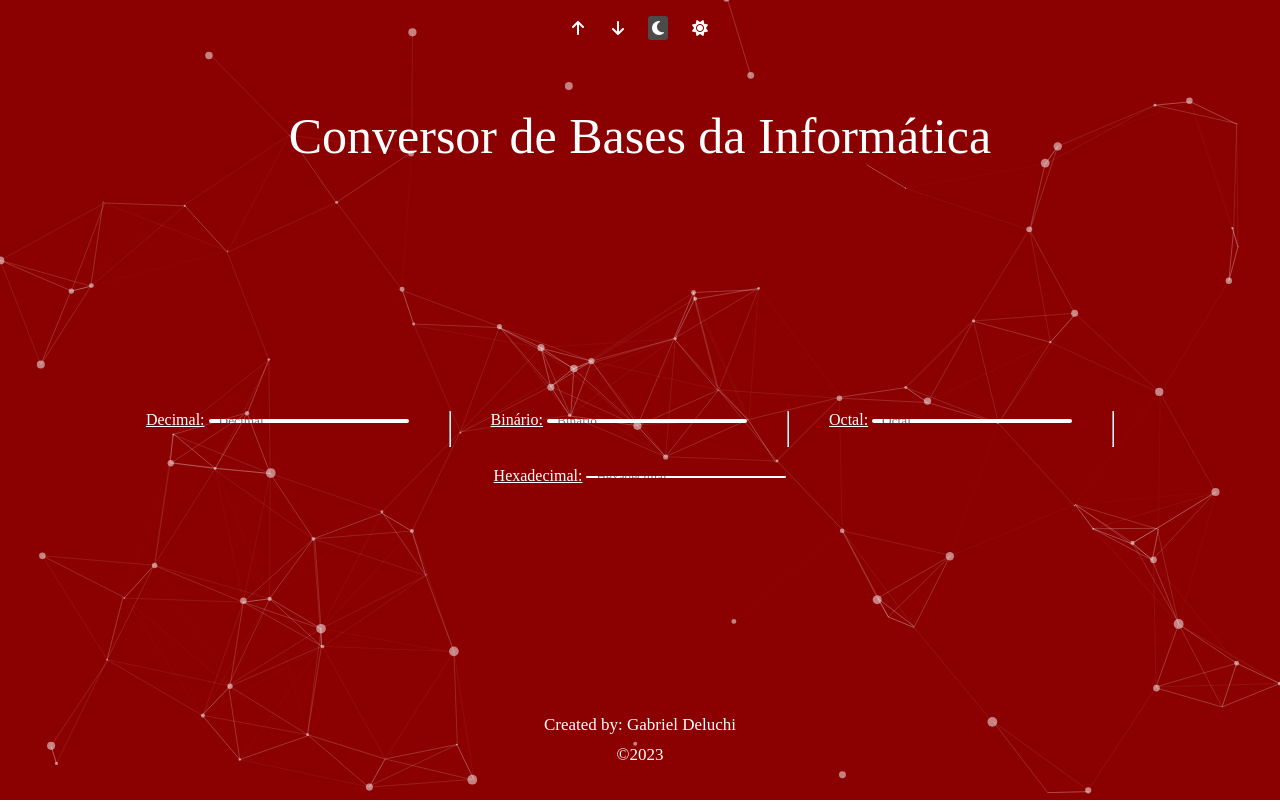
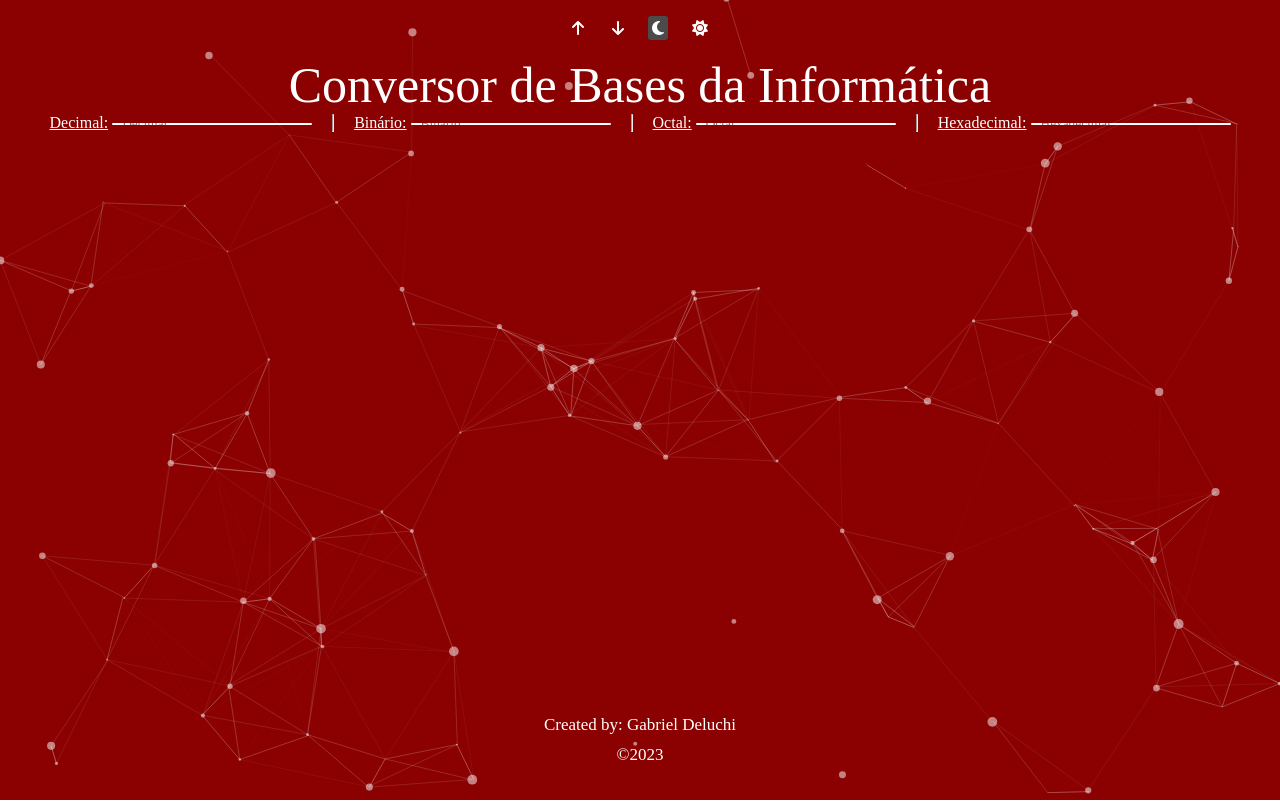
Before and after one commit to DeluchiGuinle/site-conversor-numerico, a plain HTML site: page index.html in a window 1280 px wide. Drawn offline with Linux system fonts and the light colour scheme; a web font is replaced by a local one.

Commit message:
Update index.html

```diff
--- a/index.html
+++ b/index.html
@@ -38,6 +38,7 @@
 
     </div>
 
+   <form>
    <div class="title">
         <span>Conversor de Bases da Informática</span>
     </div>
@@ -47,34 +48,23 @@
             <span><u>Decimal:</u></span>
             <input type="text" class="entradas" id="decimal" placeholder="Decimal">
         </div>
-<br>
-<br>
-<hr>
-<br>
-<br>
+        <hr>
         <div class="labelInput">
             <span><u>Binário:</u></span>
             <input type="text" class="entradas" id="binario" placeholder="Binário">
         </div>
-<br>
-<br>
-<hr>
-<br>
-<br>
+        <hr>
         <div class="labelInput">
             <span><u>Octal:</u></span>
             <input type="text" class="entradas" id="octal" placeholder="Octal">
         </div>
-<br>
-<br>
-<hr>
-<br>
-<br>
+        <hr>
         <div class="labelInput">
             <span><u>Hexadecimal:</u></span>
             <input type="text" class="entradas" id="hexadecimal" placeholder="Hexadecimal">
         </div>
     </div>
+    </form>
 
     <div class="footer">
         <ul>
```
